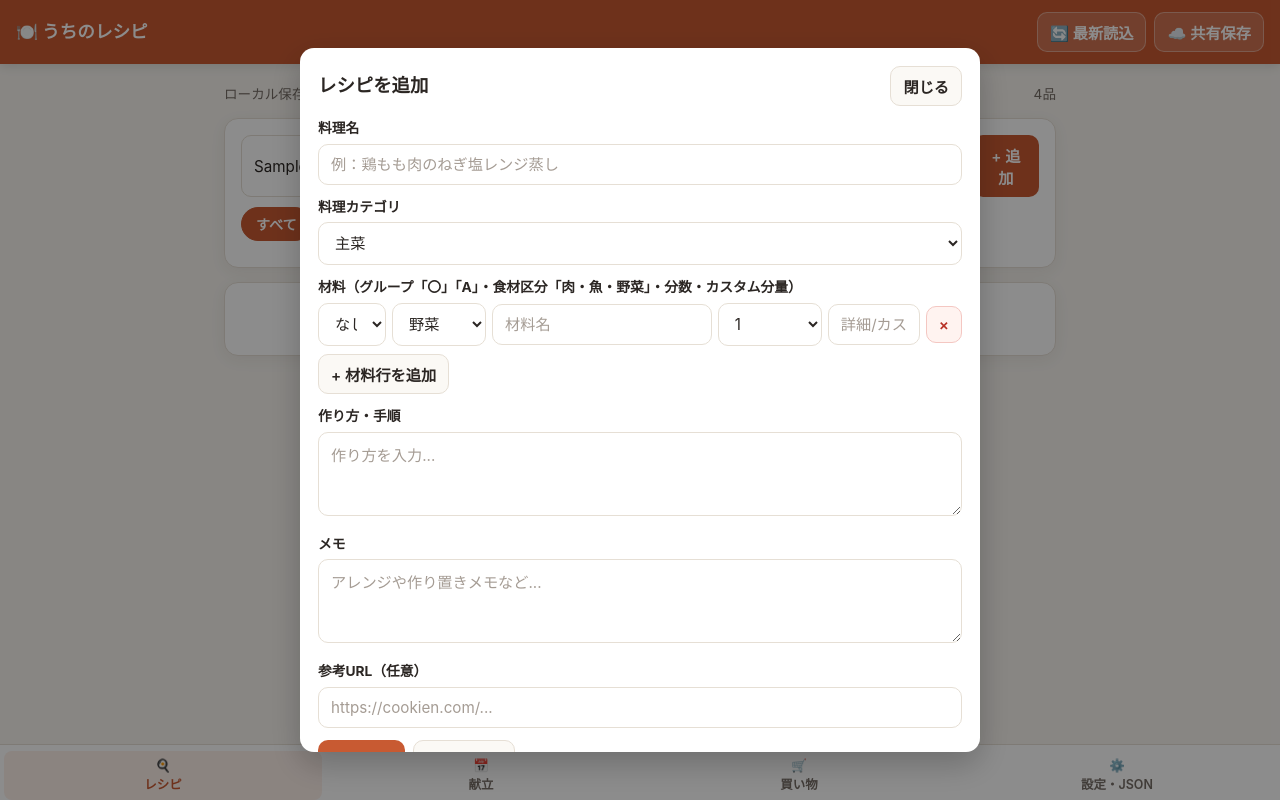
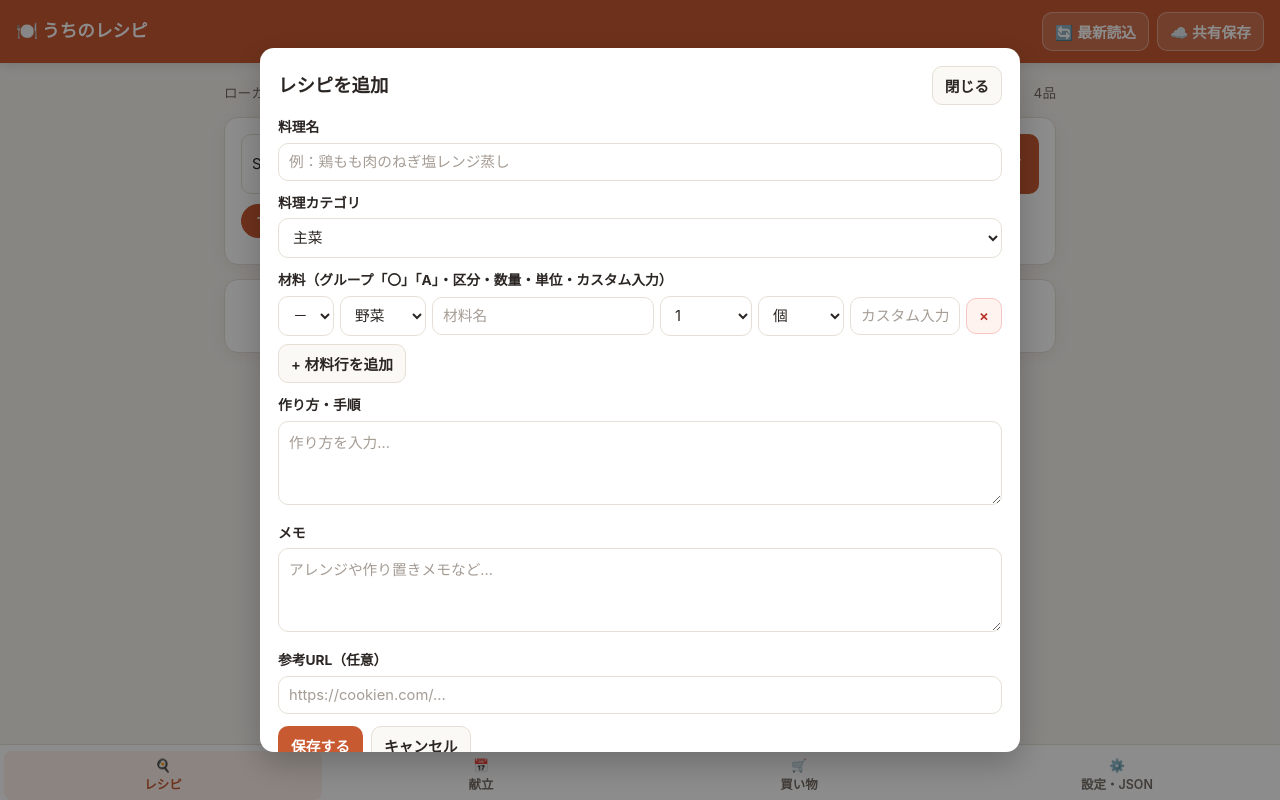
Before and after one commit to zeebraokamoto/-, a plain HTML site: page index.html in a window 1280 px wide. Both pictures are taken after typing "Sample" into the empty fields and a click on the button "+ 追加". Drawn offline with Linux system fonts and the light colour scheme.

Commit message:
Add files via upload

```diff
--- a/index.html
+++ b/index.html
@@ -61,7 +61,7 @@
 
     button, input, select, textarea {
       font-family: inherit;
-      font-size: 0.95rem;
+      font-size: 0.92rem;
     }
 
     button {
@@ -136,7 +136,7 @@
 
     input[type="text"], input[type="url"], select, textarea {
       width: 100%;
-      padding: 10px 12px;
+      padding: 9px 10px;
       border: 1px solid var(--line);
       border-radius: 10px;
       background: #fff;
@@ -223,15 +223,20 @@
 
     .ing-row {
       display: grid;
-      grid-template-columns: 68px 94px 1.3fr 104px 92px auto;
+      grid-template-columns: 56px 86px 1.25fr 92px 86px 110px auto;
       gap: 6px;
       margin-bottom: 8px;
       align-items: center;
     }
 
-    @media (max-width: 720px) {
-      .ing-row { grid-template-columns: 64px 92px 1fr auto; }
-      .ing-amount, .ing-custom { grid-column: span 2; }
+    .ing-custom.active-custom {
+      border-color: var(--accent);
+      background: var(--accent-soft);
+    }
+
+    @media (max-width: 780px) {
+      .ing-row { grid-template-columns: 54px 82px 1fr auto; }
+      .ing-amount, .ing-unit, .ing-custom { grid-column: span 2; }
     }
 
     .meal-grid { display: grid; gap: 10px; }
@@ -328,7 +333,7 @@
     .modal {
       background: var(--surface);
       border-radius: var(--radius);
-      max-width: 680px;
+      max-width: 760px;
       width: 100%;
       max-height: 88vh;
       overflow-y: auto;
@@ -508,7 +513,7 @@
           </select>
         </div>
         <div class="field">
-          <label>材料（グループ「〇」「A」・食材区分「肉・魚・野菜」・分数・カスタム分量）</label>
+          <label>材料（グループ「〇」「A」・区分・数量・単位・カスタム入力）</label>
           <div id="ingredientsContainer"></div>
           <button type="button" class="btn-secondary" id="btnAddIngredient">+ 材料行を追加</button>
         </div>
@@ -540,14 +545,19 @@
   </nav>
 
   <script>
-    const STORAGE_KEY = 'uchino_recipe_app_state_v3';
+    const STORAGE_KEY = 'uchino_recipe_app_state_v4';
     const DEFAULT_SHARE_KEY = 'uchino-recipe-1203';
     const WEEKS = [1, 2, 3, 4];
     const DAYS = ['月', '火', '水', '木', '金', '土', '日'];
     const FOOD_KINDS = ['肉', '魚', '野菜', '調味料・その他'];
     const AMOUNT_OPTIONS = [
       '', '1/8', '1/6', '1/4', '1/3', '1/2', '2/3', '3/4',
-      '1', '1.5', '2', '3', '適量', '少々', 'カスタム'
+      '1', '1.5', '2', '3', '4', '5', '適量', '少々', 'カスタム'
+    ];
+    const UNIT_OPTIONS = [
+      '', 'g', 'mg', 'kg', 'ml', 'L', '大さじ', '小さじ',
+      '個', '枚', '玉', '本', '片', '株', '束', '缶',
+      '袋', 'パック', 'カップ', '合', 'かけ', '切れ', '尾', '房'
     ];
 
     const SEED_DATA = {
@@ -560,10 +570,10 @@
           title: '鶏もも肉のねぎ塩レンジ蒸し',
           category: '主菜',
           ingredients: [
-            { group: '', kind: '肉', name: '鶏もも肉', amount: 'カスタム', customAmount: '300g' },
-            { group: 'A', kind: '野菜', name: '長ねぎ', amount: '1/2', customAmount: '' },
-            { group: 'A', kind: '調味料・その他', name: 'ごま油', amount: '1', customAmount: '大さじ1' },
-            { group: 'A', kind: '調味料・その他', name: '鶏がらスープの素', amount: '1', customAmount: '小さじ1' }
+            { group: '', kind: '肉', name: '鶏もも肉', amount: 'カスタム', unit: 'g', customAmount: '300g' },
+            { group: 'A', kind: '野菜', name: '長ねぎ', amount: '1/2', unit: '本', customAmount: '' },
+            { group: 'A', kind: '調味料・その他', name: 'ごま油', amount: '1', unit: '大さじ', customAmount: '' },
+            { group: 'A', kind: '調味料・その他', name: '鶏がらスープの素', amount: '1', unit: '小さじ', customAmount: '' }
           ],
           steps: '1. 鶏もも肉にAをかけ、電子レンジ（600W）で約5〜6分加熱する。',
           memo: '',
@@ -574,10 +584,10 @@
           title: '豚こま切れ肉とキャベツの味噌バター炒め',
           category: '主菜',
           ingredients: [
-            { group: '', kind: '肉', name: '豚こま切れ肉', amount: 'カスタム', customAmount: '250g' },
-            { group: '', kind: '野菜', name: 'キャベツ', amount: '1/4', customAmount: '' },
-            { group: '〇', kind: '調味料・その他', name: '味噌', amount: '1', customAmount: '大さじ1' },
-            { group: '', kind: '調味料・その他', name: 'バター', amount: '1', customAmount: '10g' }
+            { group: '', kind: '肉', name: '豚こま切れ肉', amount: 'カスタム', unit: 'g', customAmount: '250g' },
+            { group: '', kind: '野菜', name: 'キャベツ', amount: '1/4', unit: '玉', customAmount: '' },
+            { group: '〇', kind: '調味料・その他', name: '味噌', amount: '1', unit: '大さじ', customAmount: '' },
+            { group: '', kind: '調味料・その他', name: 'バター', amount: '1', unit: 'かけ', customAmount: '10g' }
           ],
           steps: '1. 豚肉とキャベツを炒め、味噌とバターを絡める。',
           memo: '',
@@ -588,9 +598,9 @@
           title: 'さば缶とトマトのチーズ焼き',
           category: '主菜',
           ingredients: [
-            { group: '', kind: '魚', name: 'さば水煮缶', amount: '1', customAmount: '1缶' },
-            { group: '', kind: '野菜', name: 'トマト', amount: '1/2', customAmount: '' },
-            { group: '', kind: '調味料・その他', name: 'ピザ用チーズ', amount: 'カスタム', customAmount: '60g' }
+            { group: '', kind: '魚', name: 'さば水煮缶', amount: '1', unit: '缶', customAmount: '' },
+            { group: '', kind: '野菜', name: 'トマト', amount: '1/2', unit: '個', customAmount: '' },
+            { group: '', kind: '調味料・その他', name: 'ピザ用チーズ', amount: 'カスタム', unit: 'g', customAmount: '60g' }
           ],
           steps: '1. 耐熱皿にさばとトマトを入れてチーズをのせ、焼く。',
           memo: '',
@@ -601,9 +611,9 @@
           title: 'ブロッコリーとベーコンのガーリック炒め',
           category: '副菜',
           ingredients: [
-            { group: '', kind: '野菜', name: 'ブロッコリー', amount: '1/2', customAmount: '' },
-            { group: '', kind: '肉', name: 'ハーフベーコン', amount: 'カスタム', customAmount: '4枚' },
-            { group: '', kind: '野菜', name: 'にんにく', amount: '1/2', customAmount: '1片' }
+            { group: '', kind: '野菜', name: 'ブロッコリー', amount: '1/2', unit: '株', customAmount: '' },
+            { group: '', kind: '肉', name: 'ハーフベーコン', amount: '4', unit: '枚', customAmount: '' },
+            { group: '', kind: '野菜', name: 'にんにく', amount: '1/2', unit: '片', customAmount: '' }
           ],
           steps: '1. ブロッコリーとベーコンをにんにくと炒める。',
           memo: '',
@@ -643,6 +653,7 @@
               kind: guessFoodKind(ing.name, ing.kind || ing.foodType || ing.category),
               name: ing.name || '',
               amount: ing.amount !== undefined ? String(ing.amount) : '',
+              unit: ing.unit || '',
               customAmount: ing.customAmount || ''
             }))
           : [],
@@ -712,9 +723,16 @@
     }
 
     function formatIngredientAmount(ing) {
-      if (ing.amount === 'カスタム') return ing.customAmount || '';
-      if (ing.amount && ing.customAmount) return `${ing.amount}（${ing.customAmount}）`;
-      return ing.amount || ing.customAmount || '';
+      if (ing.amount === 'カスタム') {
+        return ing.customAmount || '';
+      }
+      const amtPart = ing.amount || '';
+      const unitPart = ing.unit || '';
+      const base = `${amtPart}${unitPart}`;
+      if (ing.customAmount) {
+        return base ? `${base}（${ing.customAmount}）` : ing.customAmount;
+      }
+      return base;
     }
 
     function renderRecipes() {
@@ -819,7 +837,7 @@
       container.innerHTML = '';
       const rows = isEdit && Array.isArray(recipe.ingredients) && recipe.ingredients.length > 0
         ? recipe.ingredients
-        : [{ group: '', kind: '野菜', name: '', amount: '1', customAmount: '' }];
+        : [{ group: '', kind: '野菜', name: '', amount: '1', unit: '個', customAmount: '' }];
       rows.forEach((row) => addIngredientRow(row));
 
       document.getElementById('formModal').classList.add('open');
@@ -833,7 +851,8 @@
       const groupVal = data.group || '';
       const kindVal = guessFoodKind(data.name, data.kind);
       const nameVal = data.name || '';
-      const amountVal = data.amount !== undefined ? data.amount : '1';
+      const amountVal = data.amount !== undefined ? String(data.amount) : '1';
+      const unitVal = data.unit || '';
       const customVal = data.customAmount || '';
 
       const kindOptionsHtml = FOOD_KINDS.map(
@@ -841,21 +860,38 @@
       ).join('');
 
       const amountOptionsHtml = AMOUNT_OPTIONS.map(
-        (opt) => `<option value="${escapeAttr(opt)}" ${opt === amountVal ? 'selected' : ''}>${opt || '分量'}</option>`
+        (opt) => `<option value="${escapeAttr(opt)}" ${opt === amountVal ? 'selected' : ''}>${opt || '数量'}</option>`
+      ).join('');
+
+      const unitOptionsHtml = UNIT_OPTIONS.map(
+        (u) => `<option value="${escapeAttr(u)}" ${u === unitVal ? 'selected' : ''}>${u || '単位'}</option>`
       ).join('');
 
       div.innerHTML = `
         <select class="ing-group" title="グループ接頭辞">
-          <option value="" ${groupVal === '' ? 'selected' : ''}>なし</option>
+          <option value="" ${groupVal === '' ? 'selected' : ''}>－</option>
           <option value="〇" ${groupVal === '〇' ? 'selected' : ''}>〇</option>
           <option value="A" ${groupVal === 'A' ? 'selected' : ''}>A</option>
         </select>
         <select class="ing-kind" title="食材区分">${kindOptionsHtml}</select>
         <input type="text" class="ing-name" placeholder="材料名" value="${escapeAttr(nameVal)}" />
-        <select class="ing-amount">${amountOptionsHtml}</select>
-        <input type="text" class="ing-custom" placeholder="詳細/カスタム" value="${escapeAttr(customVal)}" />
+        <select class="ing-amount" title="数量">${amountOptionsHtml}</select>
+        <select class="ing-unit" title="単位">${unitOptionsHtml}</select>
+        <input type="text" class="ing-custom ${amountVal === 'カスタム' ? 'active-custom' : ''}" placeholder="カスタム入力" value="${escapeAttr(customVal)}" />
         <button type="button" class="btn-danger btn-remove-ing" title="行を削除">×</button>
       `;
+
+      const amountSelect = div.querySelector('.ing-amount');
+      const customInput = div.querySelector('.ing-custom');
+
+      amountSelect.addEventListener('change', () => {
+        if (amountSelect.value === 'カスタム') {
+          customInput.classList.add('active-custom');
+          customInput.focus();
+        } else {
+          customInput.classList.remove('active-custom');
+        }
+      });
 
       div.querySelector('.btn-remove-ing').addEventListener('click', () => div.remove());
       container.appendChild(div);
@@ -1287,9 +1323,10 @@
         const group = row.querySelector('.ing-group').value;
         const kind = row.querySelector('.ing-kind').value;
         const amount = row.querySelector('.ing-amount').value;
+        const unit = row.querySelector('.ing-unit').value;
         const customAmount = row.querySelector('.ing-custom').value.trim();
         if (name || customAmount) {
-          ingredients.push({ group, kind, name, amount, customAmount });
+          ingredients.push({ group, kind, name, amount, unit, customAmount });
         }
       });
 
```
